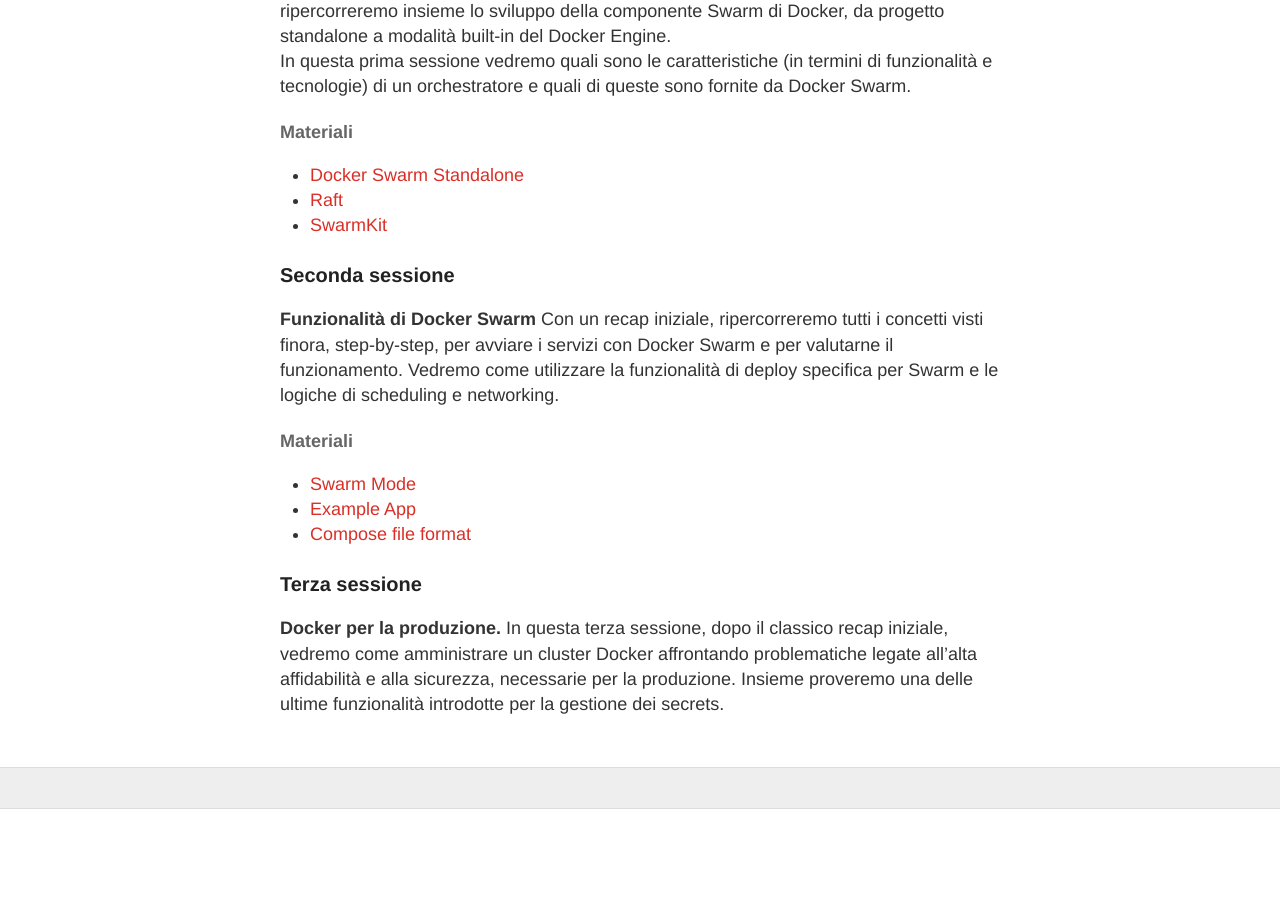
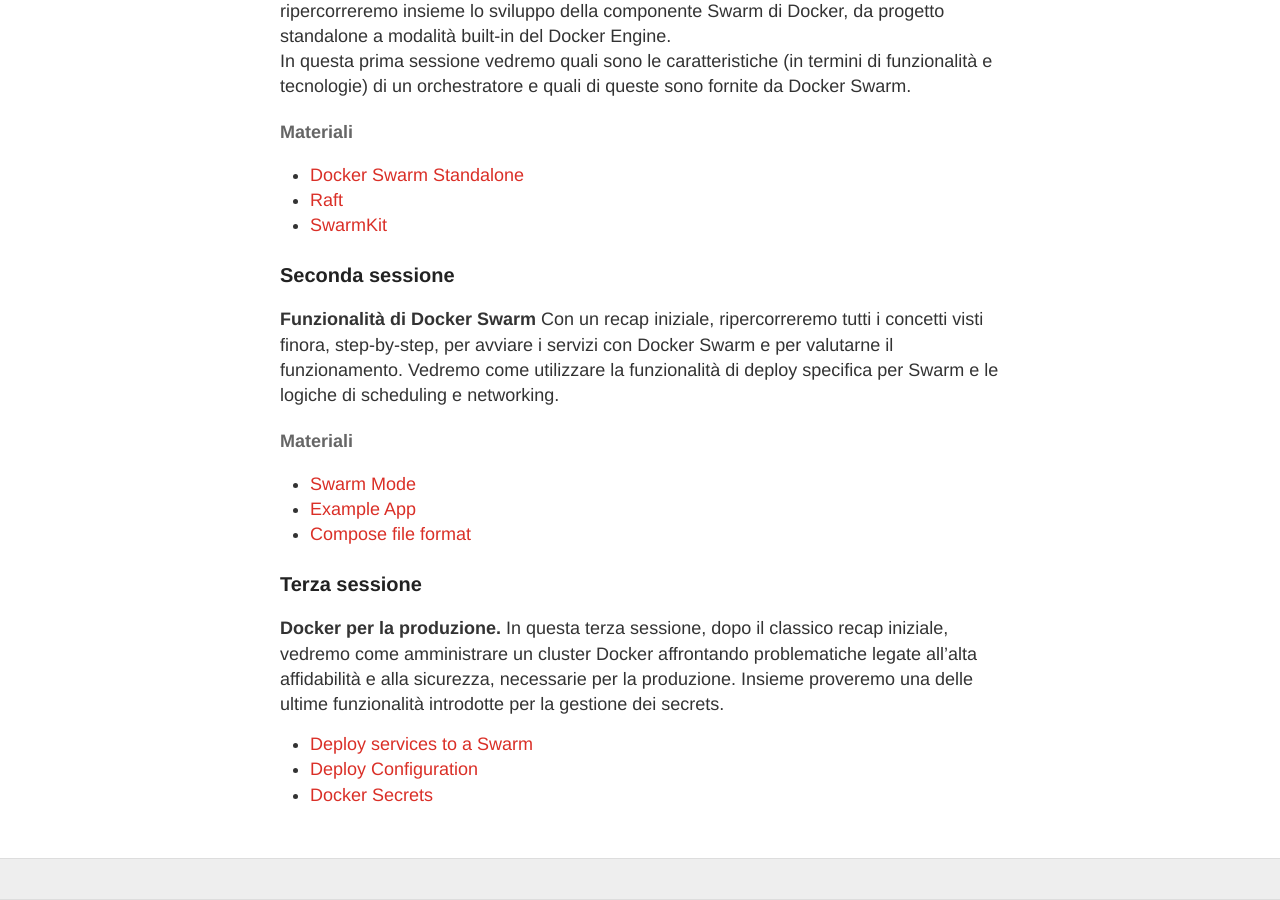
Before and after one commit to LOG-ED/docker-swarm, a Jekyll site: the page built from index.md, in a window 1280 px wide and 900 px high, scrolled down 1729 px. Built offline with Jekyll 4.4.1, drawn with Linux system fonts in a browser that asks for light colours; nearby versions of some CDN libraries; our own code applies the rules of GitHub Pages for plain Markdown files; before the commit the page ends 2538 px from its top, so only the background shows below that.

Commit message:
add last materials

```diff
--- a/index.md
+++ b/index.md
@@ -75,3 +75,7 @@ In questa prima sessione vedremo quali sono le caratteristiche (in termini di fu
 ### Terza sessione
 
 **Docker per la produzione.** In questa terza sessione, dopo il classico recap iniziale, vedremo come amministrare un cluster Docker affrontando problematiche legate all'alta affidabilità e alla sicurezza, necessarie per la produzione. Insieme proveremo una delle ultime funzionalità introdotte per la gestione dei secrets.
+
+- [Deploy services to a Swarm](https://docs.docker.com/engine/swarm/services/)
+- [Deploy Configuration](https://docs.docker.com/compose/compose-file/#deploy)
+- [Docker Secrets](https://docs.docker.com/engine/swarm/secrets/#simple-example-get-started-with-secrets)
```
